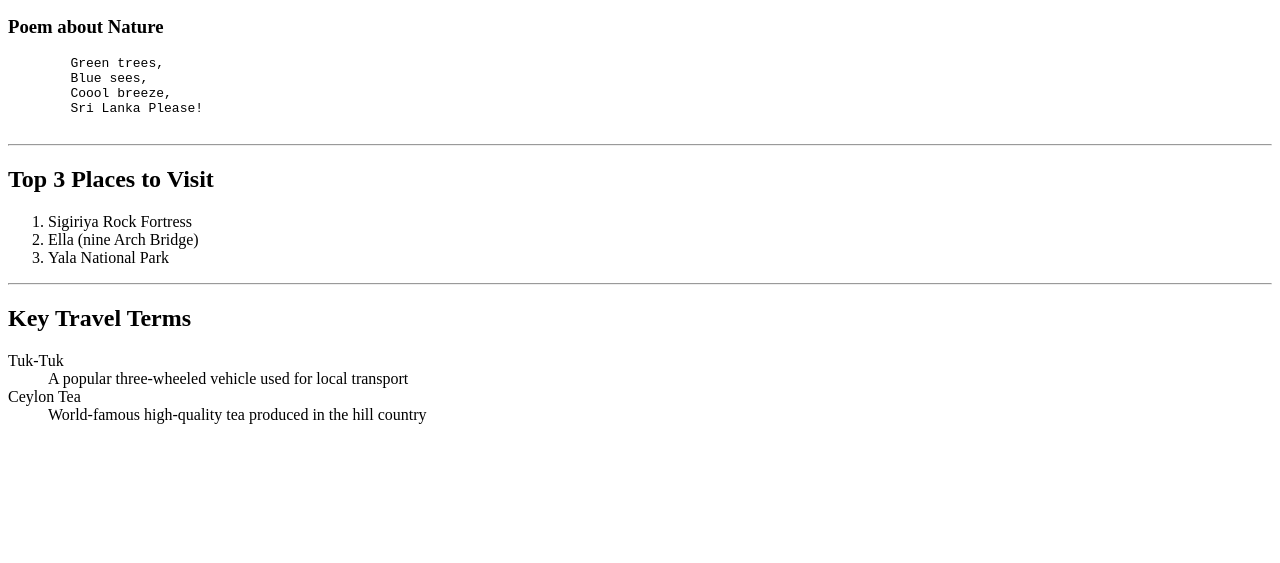
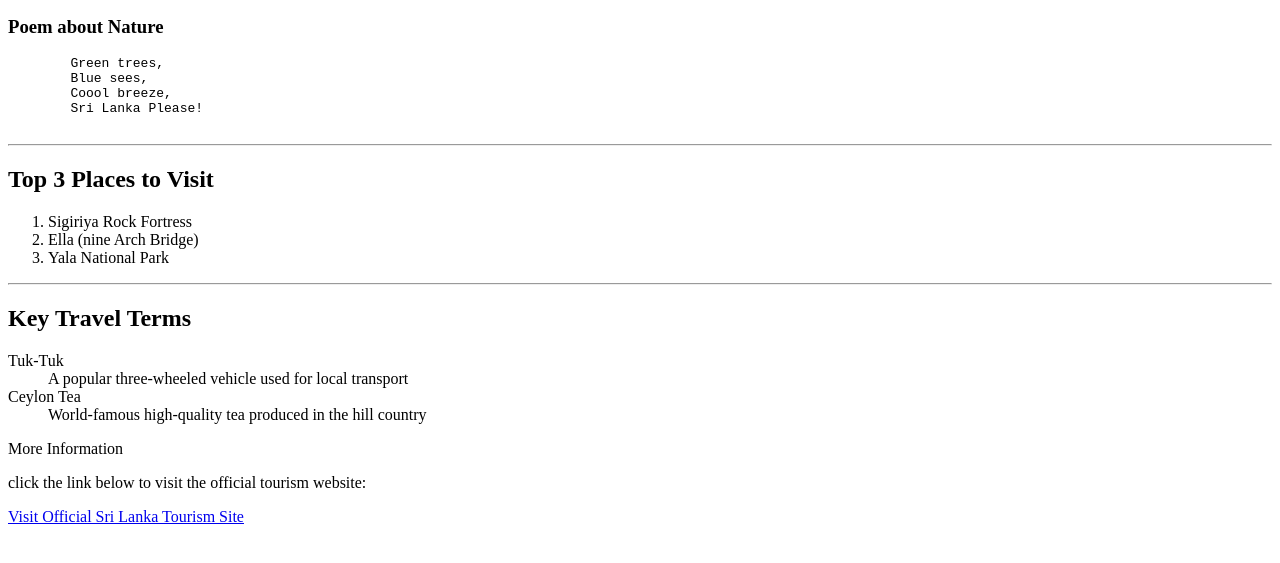
Before and after one commit to ViNU5H/Explore-Sri-Lanka, a plain HTML site: page index.html in a window 1280 px wide. Shown: the part 101-664 px from the top of the page. Drawn offline with Linux system fonts and the light colour scheme.

```diff
--- a/index.html
+++ b/index.html
@@ -38,6 +38,10 @@
 
     </dl>
 
+<hr2>More Information</h2>
+    <p>click the link below to  visit the official tourism website:</p>
+    <p><a href="https://www.srilankatourism.org" target="_blank">Visit Official Sri Lanka Tourism Site</a></p>
+
 
 
 
```
Lines whose indentation alone changed are shown as unchanged.
